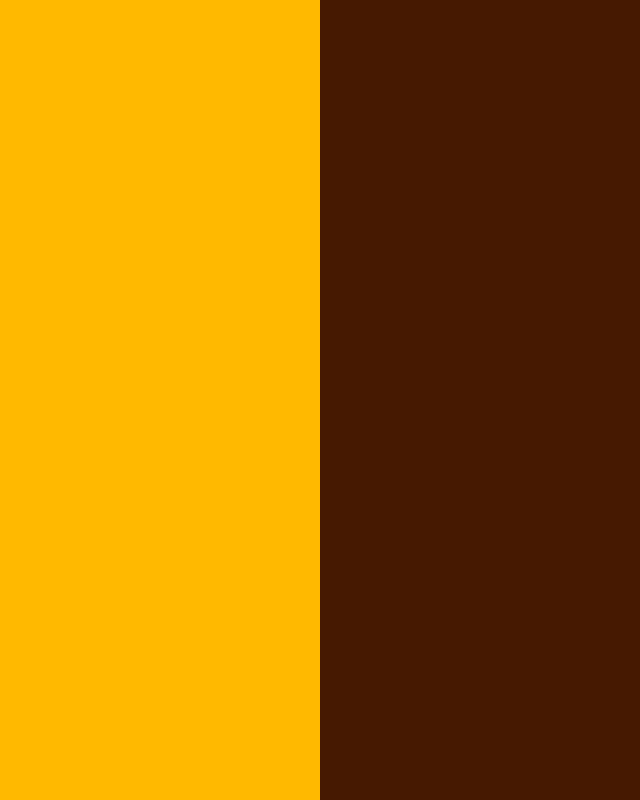
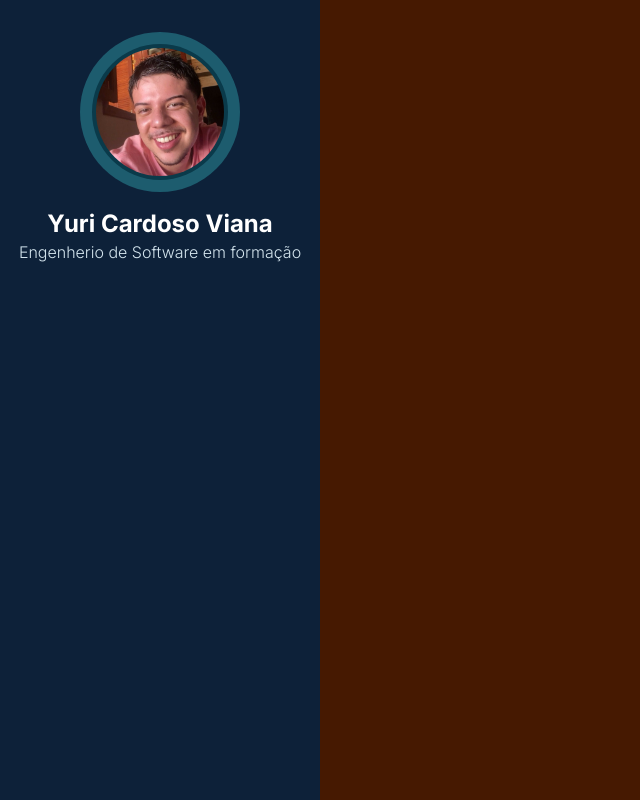
Before and after one commit to Yuric-Viana/digital-resume, a React (Vite) app: page / in a window 1280 px wide. Shown: the whole page, without its empty margins (0-640 px from the left). Built offline with nearby package versions, Linux system fonts and the light colour scheme.

Commit message:
feat: criar componente de perfil

```diff
--- a/src/App.tsx
+++ b/src/App.tsx
@@ -1,10 +1,10 @@
+import { Sidebar } from "./components/Sidebar"
+
 export default function App() {
   return (
-    <div className="w-full h-screen flex">
-      <aside className="w-full h-screen bg-amber-400 flex-1">
-
-      </aside>
-      <main className="w-full h-screen bg-amber-950 flex-3">
+    <div className="md:flex">
+      <Sidebar />
+      <main className="bg-amber-950 flex-3">
 
       </main>
     </div>
--- /dev/null
+++ b/src/components/Profile.tsx
@@ -0,0 +1,22 @@
+import profilePhoto from "../assets/profile-photoo.jpg"
+
+export function Profile() {
+    return (
+        <div className="w-full flex flex-col justify-center items-center md:py-8">
+
+            <div className="w-40 h-40 rounded-full bg-[#1d5c6e] p-2 md:p-3 flex items-center justify-center">
+                <div className="w-full h-full rounded-full bg-[#0a3a4a] p-1 flex items-center justify-center">
+                    <img
+                        src={profilePhoto}
+                        alt="Foto de perfil"
+                        className="rounded-full w-full h-full object-cover"
+                    />
+                </div>
+            </div>
+
+            <h1 className="font-bold text-center text-2xl text-white pt-4">Yuri Cardoso Viana</h1>
+            <strong className="text-[#d3e4ed] text-center text-base font-light tracking-wide
+">Engenherio de Software em formação</strong>
+        </div>
+    )
+}
--- a/src/components/Sidebar.tsx
+++ b/src/components/Sidebar.tsx
@@ -0,0 +1,25 @@
+import profilePhoto from "../assets/profile-photoo.jpg"
+
+export function Sidebar() {
+    return (
+        <aside className="h-screen bg-[#0D2139] flex flex-1 flex-col justify-between">
+
+            <div className="w-full flex flex-col justify-center items-center p-2 md:py-8">
+
+                <div className="w-32 h-32 md:w-40 md:h-40 rounded-full bg-[#1d5c6e] p-2 md:p-3 flex items-center justify-center">
+                    <div className="w-full h-full rounded-full bg-[#0a3a4a] p-1 flex items-center justify-center">
+                        <img
+                            src={profilePhoto}
+                            alt="Foto de perfil"
+                            className="rounded-full w-full h-full object-cover"
+                        />
+                    </div>
+                </div>
+
+                <h1 className="font-bold text-center text-base md:text-2xl text-white pt-4">Yuri Cardoso Viana</h1>
+                <strong className="text-[#d3e4ed] text-center text-xs md:text-base font-light">Engenherio de Software em formação</strong>
+            </div>
+
+        </aside>
+    )
+}
--- a/src/index.css
+++ b/src/index.css
@@ -5,7 +5,6 @@
 }
 
 * {
-  padding: 0;
   margin: 0;
   box-sizing: border-box;
 }
```
Also changed, not shown: src/assets/profile-photo.jpg (deleted), src/assets/profile-photoo.jpg (added).
